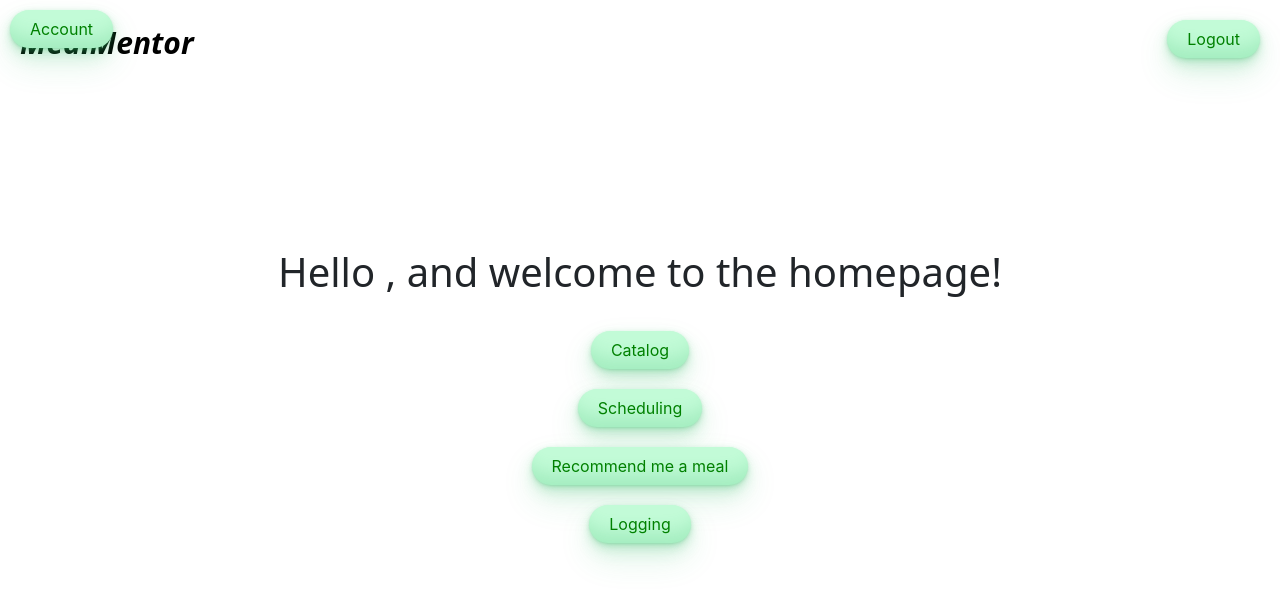
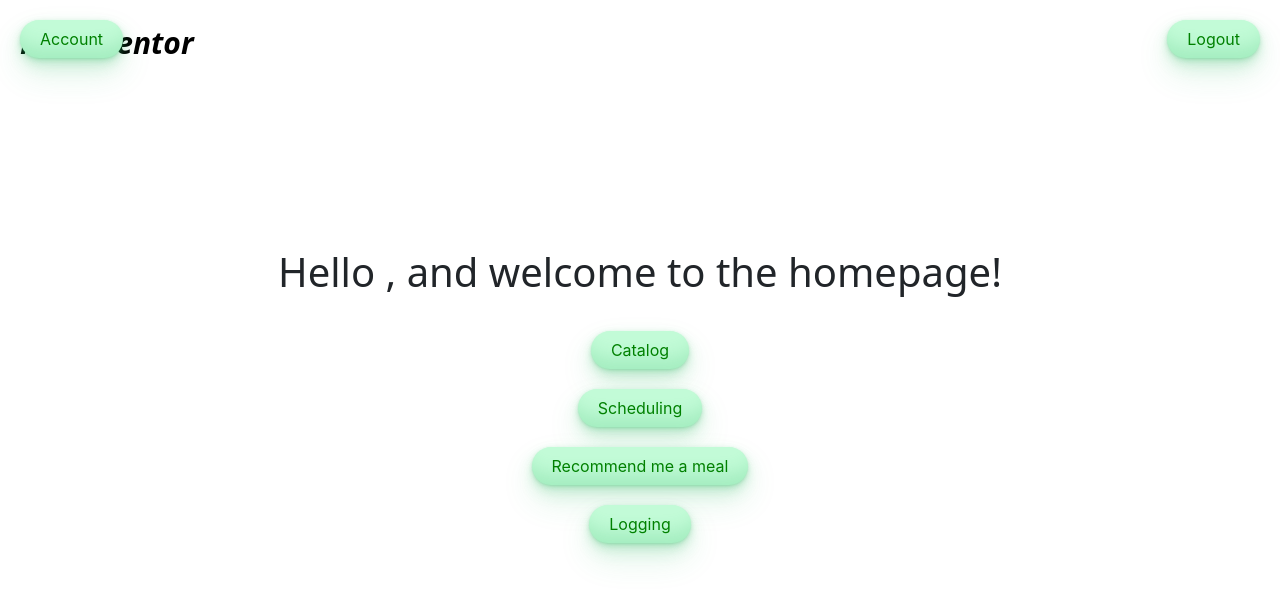
Before and after one commit to MealMentors/MealMentor, a React (Create React App) app in the folder frontend/: page /home in a window 1280 px wide. Shown: the top 602 px of the page. Built offline with nearby package versions, Linux system fonts and the light colour scheme.

Commit message:
fixed account button styling

```diff
--- a/frontend/src/Components/Style/Home.css
+++ b/frontend/src/Components/Style/Home.css
@@ -47,11 +47,11 @@ h1 {
 
   #account-button {
     position: absolute;
-    top: 10px; /* Adjust as needed */
-    left: 10px; /* Adjust as needed */
+    top: 20px; /* Adjust as needed */
+    left: 20px; /* Adjust as needed */
     background-color: #c2fbd7;
     border-radius: 100px;
-    box-shadow: rgba(44, 187, 99, .2) 0 -25px 18px -14px inset,rgba(44, 187, 99, .15) 0 1px 2px,rgba(44, 187, 99, .15) 0 2px 4px,rgba(44, 187, 99, .15) 0 4px 8px,rgba(44, 187, 99, .15) 0 8px 16px,rgba(44, 187, 99, .15) 0 16px 32px;
+    box-shadow: rgba(44, 187, 99, .2) 0 -25px 18px -14px inset, rgba(44, 187, 99, .15) 0 1px 2px, rgba(44, 187, 99, .15) 0 2px 4px, rgba(44, 187, 99, .15) 0 4px 8px, rgba(44, 187, 99, .15) 0 8px 16px, rgba(44, 187, 99, .15) 0 16px 32px;
     color: green;
     cursor: pointer;
     display: inline-block;
@@ -68,8 +68,9 @@ h1 {
   }
 
   #account-button:hover {
-    box-shadow: rgba(44,187,99,.35) 0 -25px 18px -14px inset,rgba(44,187,99,.25) 0 1px 2px,rgba(44,187,99,.25) 0 2px 4px,rgba(44,187,99,.25) 0 4px 8px,rgba(44,187,99,.25) 0 8px 16px,rgba(44,187,99,.25) 0 16px 32px;
-    transform: scale(1.05) rotate(-1deg);}
+    box-shadow: rgba(44,187,99,.35) 0 -25px 18px -14px inset, rgba(44,187,99,.25) 0 1px 2px, rgba(44,187,99,.25) 0 2px 4px, rgba(44,187,99,.25) 0 4px 8px, rgba(44,187,99,.25) 0 8px 16px, rgba(44,187,99,.25) 0 16px 32px;
+    transform: scale(1.05) rotate(-1deg);
+  }
 
 .button-func-div {
     display: flex;
```
